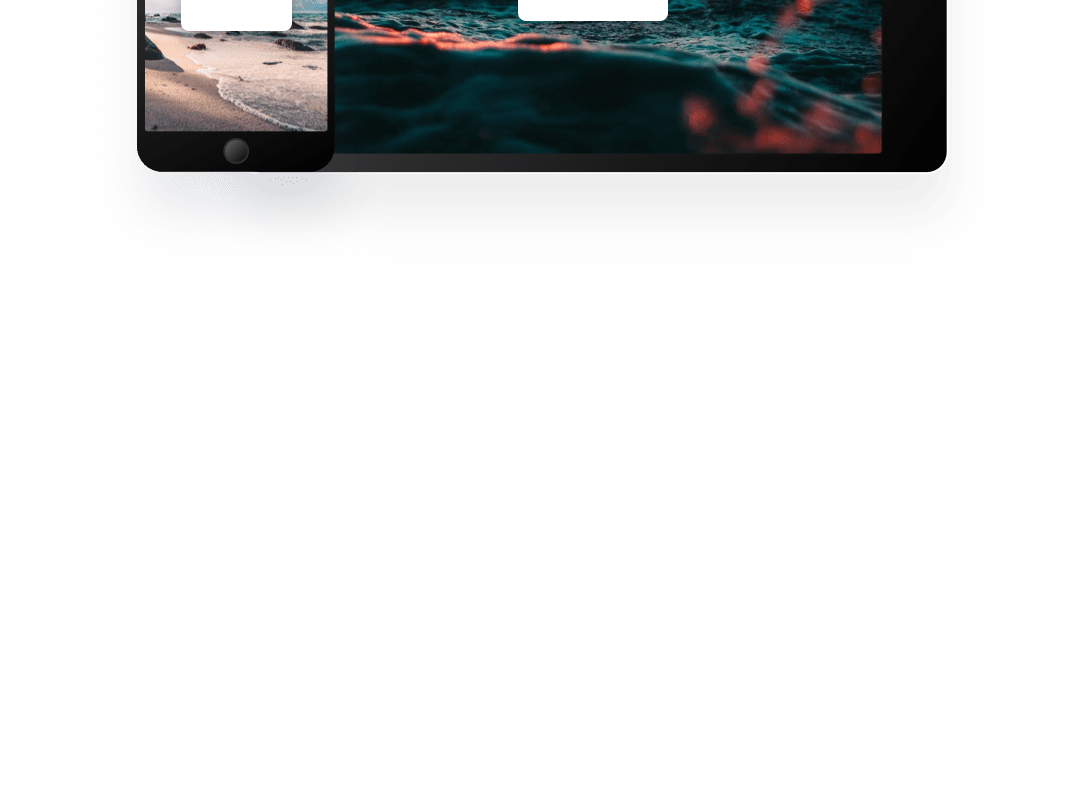
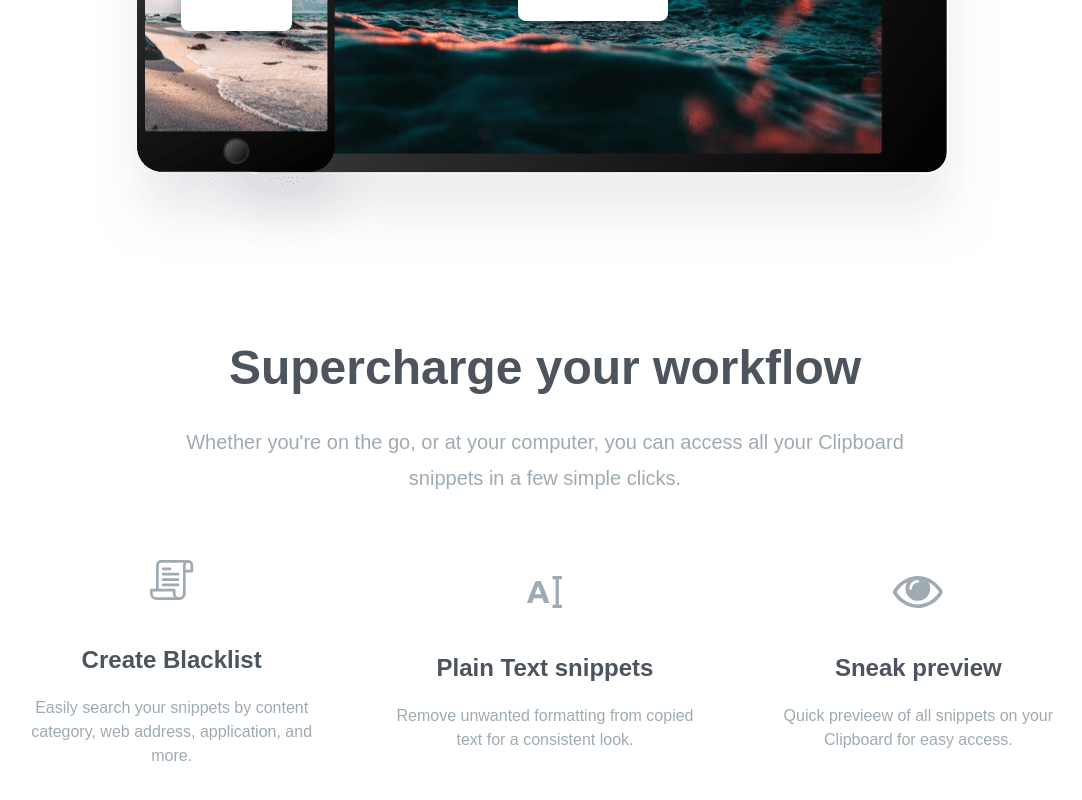
Before and after one commit to adam-fabis/Tailwind-LP, a website built with Parcel: page src/index.html in a window 1280 px wide. Shown: the part 2360-3160 px from the top of the page, without its empty margins (95-1177 px from the left). Before the commit the page ends 2704 px from the top, so only its background shows below. Built offline with nearby package versions, Linux system fonts and the light colour scheme; a web font is replaced by a local one.

Commit message:
add supercharge section

```diff
--- a/src/index.css
+++ b/src/index.css
@@ -6,10 +6,17 @@
   h3 {
     @apply mb-8 text-4xl font-bold text-darkGrayishBlue md:text-5xl;
   }
+  h5 {
+    @apply mb-2 text-2xl font-bold text-darkGrayishBlue;
+  }
 }
 
 .section-container {
   @apply max-w-6xl mx-auto text-center px-10;
+}
+
+.section-content {
+  @apply max-w-3xl mx-auto text-xl leading-9 text-center text-grayishBlue;
 }
 
 .button-container {
--- a/src/index.html
+++ b/src/index.html
@@ -35,7 +35,7 @@
             <h3>
                 Keep track of your snippets
             </h3>
-            <p class="max-w-3xl mx-auto mb-24 text-xl leading-9 text-center text-grayishBlue">
+            <p class="section-content mb-24">
                 Clipboard instantly stores any item you copy in the cloud, meaning you can access your snippets
                 immediately on all your devices. Our Mac and iOS apps will help you organize everything.
             </p>
@@ -50,21 +50,22 @@
                 </div>
                 <div class="flex flex-col mt-16 mb-24 space-y-12 text-xl md:mb-60 md:text-left md:pl-16">
                     <div class="flex flex-col items-center md:items-start">
-                        <h5 class="mb-2 text-2xl font-bold text-darkGrayishBlue">
+                        <h5>
                             Quick Search
                         </h5>
                         <p class="max-w-md text-grayishBlue">Easily search your snippets by content category, web
                             address, application, and more.</p>
                     </div>
                     <div class="flex flex-col items-center md:items-start">
-                        <h5 class="mb-2 text-2xl font-bold text-darkGrayishBlue">
+                        <h5>
                             Icloud Sync
                         </h5>
-                        <p class="max-w-md text-grayishBlue">Instantly saves and syncs snippets across all your devices.
+                        <p class="max-w-md text-grayishBlue">Instantly saves and syncs snippets across all your
+                            devices.
                         </p>
                     </div>
                     <div class="flex flex-col items-center md:items-start">
-                        <h5 class="mb-2 text-2xl font-bold text-darkGrayishBlue">
+                        <h5>
                             Completely History
                         </h5>
                         <p class="max-w-md text-grayishBlue">Retrieve any snippets from the girst moment you started
@@ -80,7 +81,7 @@
     <section id="access">
         <div class="section-container my-20">
             <h3>Access Clipboard anywhere</h3>
-            <p class="max-w-3xl mx-auto mb-24 text-xl leading-9 text-center text-grayishBlue">
+            <p class="section-content mb-24">
                 Whether you're on the go, or at your computer, you can access all your Clipboard snippets in a few
                 simple clicks.
             </p>
@@ -88,6 +89,36 @@
         </div>
     </section>
 
+    <section id="supercharge">
+        <div class="section-container my-20">
+            <h3>Supercharge your workflow</h3>
+            <p class="section-content mb-16">
+                Whether you're on the go, or at your computer, you can access all your Clipboard snippets in a few
+                simple clicks.
+            </p>
+            <div class="flex flex-col items-center justify-between space-y-16 md:flex-row md:space-y-0 md:space-x-12">
+                <div class=" flex flex-col items-center space-y-5">
+                    <img src="images/icon-blacklist.svg" alt="" class="mb-6">
+                    <h5>Create Blacklist</h5>
+                    <p class="max-w-md text-grayishBlue">Easily search your snippets by content category, web
+                        address, application, and more.</p>
+                </div>
+                <div class=" flex flex-col items-center space-y-5">
+                    <img src="images/icon-text.svg" alt="" class="mb-6">
+                    <h5>Plain Text snippets</h5>
+                    <p class="max-w-md text-grayishBlue">Remove unwanted formatting from copied text for a consistent
+                        look.</p>
+                </div>
+                <div class=" flex flex-col items-center space-y-5">
+                    <img src="images/icon-preview.svg" alt="" class="mb-6">
+                    <h5>Sneak preview</h5>
+                    <p class="max-w-md text-grayishBlue">Quick previeew of all snippets on your Clipboard for easy
+                        access.</p>
+                </div>
+            </div>
+        </div>
+    </section>
+
     <script type="module" src="./main.js"></script>
 </body>
 
```
